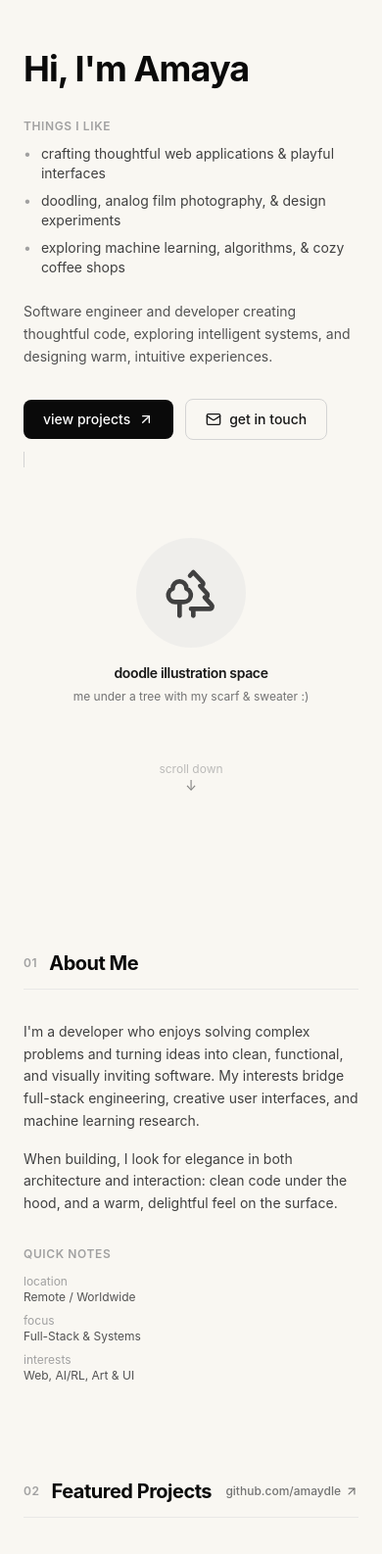
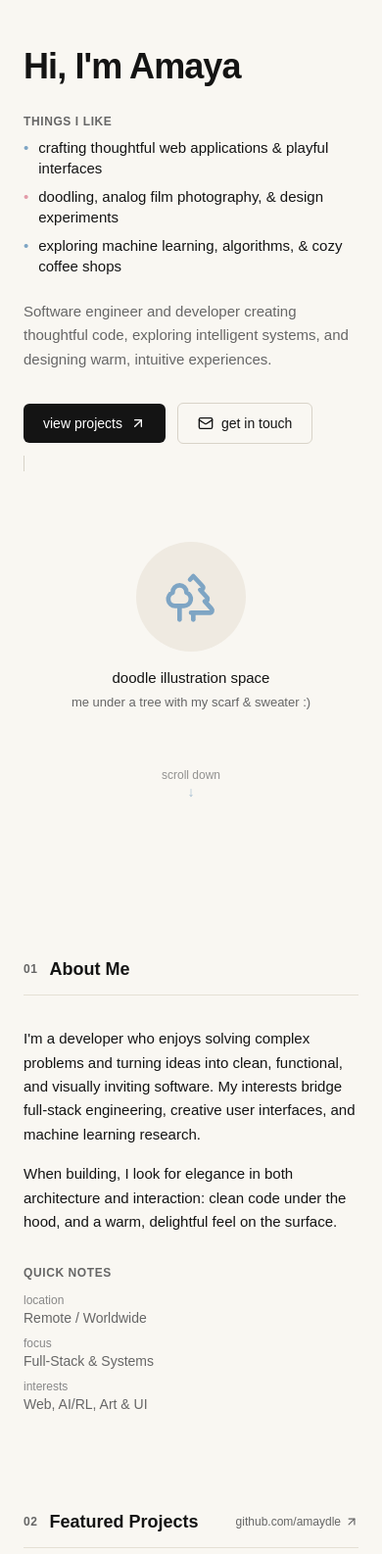
Before and after one commit to amaydle/amaydle.github.io, an Astro site: page / in a window 390 px wide. Shown: the top 1586 px of the page at 98% size. Built offline with nearby package versions, Linux system fonts and the light colour scheme; Astro itself is replaced by a stand-in of ours; some icons are missing.

Commit message:
Switch to sans-serif font-family, 16px Karpathy sizing, and Palette 1 Warm Linen & Ink

```diff
--- a/src/layouts/Layout.astro
+++ b/src/layouts/Layout.astro
@@ -22,7 +22,7 @@ const {
     <meta name="description" content={description} />
     <title>{title}</title>
   </head>
-  <body class="bg-[#F9F7F2] text-[#111111] min-h-screen antialiased selection:bg-neutral-900 selection:text-white">
+  <body class="bg-[#F9F7F2] text-[#141414] antialiased selection:bg-[#7EA5C4]/25 selection:text-[#141414]">
     <slot />
   </body>
 </html>
--- a/src/pages/index.astro
+++ b/src/pages/index.astro
@@ -4,7 +4,6 @@ import {
   Github,
   Linkedin,
   Mail,
-  ExternalLink,
   ArrowUpRight,
   Trees
 } from 'lucide-astro';
@@ -76,14 +75,14 @@ const skillCategories = [
         <!-- Left Side: Doodle Illustration Space (Floating Seamlessly, No Boxes) -->
         <div class="md:col-span-5 flex justify-center order-2 md:order-1">
           <div class="relative flex flex-col items-center justify-center text-center space-y-4 py-8">
-            <div class="w-28 h-28 rounded-full bg-neutral-200/50 flex items-center justify-center text-neutral-800">
-              <Trees class="w-14 h-14 text-neutral-700" />
+            <div class="w-28 h-28 rounded-full bg-[#EFEAE1] flex items-center justify-center text-[#141414]">
+              <Trees class="w-14 h-14 text-[#7EA5C4]" />
             </div>
             <div class="space-y-1">
-              <p class="font-semibold text-sm text-neutral-900 tracking-tight">
+              <p class="font-medium text-[15px] text-[#141414]">
                 doodle illustration space
               </p>
-              <p class="text-xs text-neutral-500 leading-relaxed">
+              <p class="text-[13px] text-[#666666] leading-relaxed">
                 me under a tree with my scarf & sweater :)
               </p>
             </div>
@@ -92,32 +91,32 @@ const skillCategories = [
 
         <!-- Right Side: Intro & I like xyz (Seamless Flow) -->
         <div class="md:col-span-7 space-y-6 order-1 md:order-2">
-          <h1 class="text-4xl sm:text-6xl font-bold tracking-tight text-neutral-950 leading-tight">
+          <h1 class="text-4xl sm:text-5xl font-bold tracking-tight text-[#141414]">
             Hi, I'm Amaya
           </h1>
 
           <!-- Things I Like (Seamless List) -->
-          <div class="space-y-2.5 pt-1">
-            <p class="text-xs font-semibold uppercase tracking-wider text-neutral-400">
+          <div class="space-y-2 pt-1">
+            <p class="text-xs font-semibold uppercase tracking-wider text-[#666666]">
               things I like
             </p>
-            <ul class="space-y-2 text-sm text-neutral-700">
+            <ul class="space-y-2 text-[15px] text-[#141414]">
               <li class="flex items-start gap-2.5">
-                <span class="text-neutral-400 select-none">•</span>
+                <span class="text-[#7EA5C4] select-none">•</span>
                 <span>crafting thoughtful web applications & playful interfaces</span>
               </li>
               <li class="flex items-start gap-2.5">
-                <span class="text-neutral-400 select-none">•</span>
+                <span class="text-[#E29BA8] select-none">•</span>
                 <span>doodling, analog film photography, & design experiments</span>
               </li>
               <li class="flex items-start gap-2.5">
-                <span class="text-neutral-400 select-none">•</span>
+                <span class="text-[#7EA5C4] select-none">•</span>
                 <span>exploring machine learning, algorithms, & cozy coffee shops</span>
               </li>
             </ul>
           </div>
 
-          <p class="text-sm text-neutral-600 leading-relaxed max-w-lg">
+          <p class="text-[15px] text-[#666666] leading-relaxed max-w-lg">
             Software engineer and developer creating thoughtful code, exploring intelligent systems, and designing warm, intuitive experiences.
           </p>
 
@@ -125,25 +124,25 @@ const skillCategories = [
           <div class="flex flex-wrap items-center gap-3 pt-2">
             <a
               href="#projects"
-              class="inline-flex items-center gap-2 px-5 py-2.5 rounded-lg bg-neutral-950 hover:bg-neutral-800 text-white font-medium text-sm transition-colors"
+              class="inline-flex items-center gap-2 px-5 py-2.5 rounded-md bg-[#141414] hover:bg-[#2c2c2c] text-white font-medium text-sm transition-colors"
             >
               view projects
               <ArrowUpRight class="w-4 h-4" />
             </a>
             <a
               href="mailto:amayauthsarani@gmail.com"
-              class="inline-flex items-center gap-2 px-5 py-2.5 rounded-lg bg-transparent hover:bg-neutral-200/50 text-neutral-900 border border-neutral-300 font-medium text-sm transition-colors"
+              class="inline-flex items-center gap-2 px-5 py-2.5 rounded-md bg-transparent hover:bg-neutral-200/50 text-[#141414] border border-[#d8d3c8] font-medium text-sm transition-colors"
             >
               <Mail class="w-4 h-4" />
               get in touch
             </a>
 
-            <div class="flex items-center space-x-1 pl-2 text-neutral-500 border-l border-neutral-300">
+            <div class="flex items-center space-x-1 pl-2 text-[#666666] border-l border-[#d8d3c8]">
               <a
                 href="https://github.com/amaydle"
                 target="_blank"
                 rel="noreferrer"
-                class="p-2 hover:text-black transition-colors"
+                class="p-2 hover:text-[#7EA5C4] transition-colors"
                 aria-label="GitHub"
               >
                 <Github class="w-5 h-5" />
@@ -152,7 +151,7 @@ const skillCategories = [
                 href="https://www.linkedin.com/in/amaydle/"
                 target="_blank"
                 rel="noreferrer"
-                class="p-2 hover:text-black transition-colors"
+                class="p-2 hover:text-[#7EA5C4] transition-colors"
                 aria-label="LinkedIn"
               >
                 <Linkedin class="w-5 h-5" />
@@ -164,21 +163,21 @@ const skillCategories = [
       </div>
 
       <!-- Scroll down indicator -->
-      <div class="pt-6 pb-2 text-center text-xs text-neutral-400 flex flex-col items-center gap-1 opacity-70 hover:opacity-100 transition-opacity">
+      <div class="pt-6 pb-2 text-center text-xs text-[#666666] flex flex-col items-center gap-1 opacity-70 hover:opacity-100 transition-opacity">
         <span>scroll down</span>
-        <span class="animate-bounce text-neutral-600 text-sm">↓</span>
+        <span class="animate-bounce text-[#7EA5C4] text-sm">↓</span>
       </div>
     </section>
 
     <!-- About Section (Seamless) -->
     <section id="about" class="space-y-6 scroll-mt-16">
-      <div class="flex items-center gap-3 border-b border-neutral-200/80 pb-3">
-        <span class="text-xs font-semibold tracking-wider text-neutral-400">01</span>
-        <h2 class="text-xl font-bold tracking-tight text-neutral-950">About Me</h2>
+      <div class="flex items-center gap-3 border-b border-[#E5E0D5] pb-3">
+        <span class="text-xs font-semibold tracking-wider text-[#666666]">01</span>
+        <h2 class="text-lg font-bold text-[#141414]">About Me</h2>
       </div>
 
       <div class="grid grid-cols-1 md:grid-cols-12 gap-8 pt-2">
-        <div class="md:col-span-8 space-y-4 text-neutral-700 leading-relaxed text-sm sm:text-base">
+        <div class="md:col-span-8 space-y-4 text-[#141414] leading-relaxed text-[15px]">
           <p>
             I'm a developer who enjoys solving complex problems and turning ideas into clean, functional, and visually inviting software. My interests bridge full-stack engineering, creative user interfaces, and machine learning research.
           </p>
@@ -187,12 +186,12 @@ const skillCategories = [
           </p>
         </div>
 
-        <div class="md:col-span-4 space-y-3 text-xs sm:text-sm text-neutral-600 md:border-l md:border-neutral-200/80 md:pl-6">
-          <p class="font-semibold text-xs uppercase tracking-wider text-neutral-400">Quick Notes</p>
-          <ul class="space-y-2">
-            <li><span class="text-neutral-400 block text-xs">location</span>Remote / Worldwide</li>
-            <li><span class="text-neutral-400 block text-xs">focus</span>Full-Stack & Systems</li>
-            <li><span class="text-neutral-400 block text-xs">interests</span>Web, AI/RL, Art & UI</li>
+        <div class="md:col-span-4 space-y-3 text-sm text-[#666666] md:border-l md:border-[#E5E0D5] md:pl-6">
+          <p class="font-semibold text-xs uppercase tracking-wider text-[#666666]">Quick Notes</p>
+          <ul class="space-y-2 text-[14px]">
+            <li><span class="text-[#888888] block text-xs">location</span>Remote / Worldwide</li>
+            <li><span class="text-[#888888] block text-xs">focus</span>Full-Stack & Systems</li>
+            <li><span class="text-[#888888] block text-xs">interests</span>Web, AI/RL, Art & UI</li>
           </ul>
         </div>
       </div>
@@ -200,35 +199,35 @@ const skillCategories = [
 
     <!-- Projects Section (Seamless Editorial List) -->
     <section id="projects" class="space-y-6 scroll-mt-16">
-      <div class="flex items-center justify-between border-b border-neutral-200/80 pb-3">
+      <div class="flex items-center justify-between border-b border-[#E5E0D5] pb-3">
         <div class="flex items-center gap-3">
-          <span class="text-xs font-semibold tracking-wider text-neutral-400">02</span>
-          <h2 class="text-xl font-bold tracking-tight text-neutral-950">Featured Projects</h2>
+          <span class="text-xs font-semibold tracking-wider text-[#666666]">02</span>
+          <h2 class="text-lg font-bold text-[#141414]">Featured Projects</h2>
         </div>
         <a
           href="https://github.com/amaydle"
           target="_blank"
           rel="noreferrer"
-          class="text-xs font-medium text-neutral-500 hover:text-black inline-flex items-center gap-1 transition-colors"
+          class="text-xs font-medium text-[#666666] hover:text-[#7EA5C4] inline-flex items-center gap-1 transition-colors"
         >
           github.com/amaydle <ArrowUpRight class="w-3.5 h-3.5" />
         </a>
       </div>
 
-      <div class="divide-y divide-neutral-200/70 pt-2">
+      <div class="divide-y divide-[#E5E0D5] pt-2">
         {projects.map((project) => (
-          <div class="py-6 first:pt-2 last:pb-2 space-y-2.5 group">
+          <div class="py-6 first:pt-2 last:pb-2 space-y-2 group">
             <div class="flex items-baseline justify-between gap-4">
-              <h3 class="font-semibold text-base sm:text-lg text-neutral-950 group-hover:text-neutral-600 transition-colors">
+              <h3 class="font-semibold text-base text-[#141414] group-hover:text-[#7EA5C4] transition-colors">
                 {project.title}
               </h3>
-              <div class="flex items-center gap-3 text-neutral-500 text-xs shrink-0">
+              <div class="flex items-center gap-3 text-[#666666] text-xs shrink-0">
                 {project.github && (
                   <a
                     href={project.github}
                     target="_blank"
                     rel="noreferrer"
-                    class="hover:text-black transition-colors inline-flex items-center gap-1"
+                    class="hover:text-[#7EA5C4] transition-colors inline-flex items-center gap-1"
                   >
                     code <ArrowUpRight class="w-3 h-3" />
                   </a>
@@ -238,7 +237,7 @@ const skillCategories = [
                     href={project.demo}
                     target="_blank"
                     rel="noreferrer"
-                    class="hover:text-black transition-colors inline-flex items-center gap-1"
+                    class="hover:text-[#7EA5C4] transition-colors inline-flex items-center gap-1"
                   >
                     live <ArrowUpRight class="w-3 h-3" />
                   </a>
@@ -246,13 +245,13 @@ const skillCategories = [
               </div>
             </div>
 
-            <p class="text-neutral-600 text-sm leading-relaxed max-w-2xl">
+            <p class="text-[#666666] text-sm leading-relaxed max-w-2xl">
               {project.description}
             </p>
 
             <div class="flex flex-wrap gap-2 pt-1">
               {project.tags.map((tag) => (
-                <span class="text-xs text-neutral-500 font-medium">
+                <span class="text-xs text-[#888888] font-medium">
                   #{tag}
                 </span>
               ))}
@@ -264,21 +263,21 @@ const skillCategories = [
 
     <!-- Skills Section (Seamless) -->
     <section id="skills" class="space-y-6 scroll-mt-16">
-      <div class="flex items-center gap-3 border-b border-neutral-200/80 pb-3">
-        <span class="text-xs font-semibold tracking-wider text-neutral-400">03</span>
-        <h2 class="text-xl font-bold tracking-tight text-neutral-950">Skills & Toolbox</h2>
+      <div class="flex items-center gap-3 border-b border-[#E5E0D5] pb-3">
+        <span class="text-xs font-semibold tracking-wider text-[#666666]">03</span>
+        <h2 class="text-lg font-bold text-[#141414]">Skills & Toolbox</h2>
       </div>
 
       <div class="grid grid-cols-1 sm:grid-cols-2 md:grid-cols-4 gap-8 pt-2">
         {skillCategories.map((group) => (
           <div class="space-y-3">
-            <h3 class="font-semibold text-sm text-neutral-950">
+            <h3 class="font-semibold text-sm text-[#141414]">
               {group.category}
             </h3>
-            <ul class="space-y-2 text-sm text-neutral-600">
+            <ul class="space-y-2 text-sm text-[#666666]">
               {group.skills.map((skill) => (
                 <li class="flex items-center gap-2">
-                  <span class="text-neutral-400">•</span>
+                  <span class="text-[#7EA5C4]">•</span>
                   <span>{skill}</span>
                 </li>
               ))}
@@ -291,20 +290,20 @@ const skillCategories = [
     <!-- Contact Section (Seamless) -->
     <section id="contact" class="space-y-6 scroll-mt-16 pt-8">
       <div class="text-center space-y-4 max-w-md mx-auto">
-        <div class="text-xs font-semibold uppercase tracking-wider text-neutral-400">
+        <div class="text-xs font-semibold uppercase tracking-wider text-[#666666]">
           04 / Get In Touch
         </div>
-        <h2 class="text-3xl sm:text-4xl font-bold tracking-tight text-neutral-950">
+        <h2 class="text-2xl sm:text-3xl font-bold text-[#141414]">
           Say hello :)
         </h2>
-        <p class="text-neutral-600 text-sm leading-relaxed">
+        <p class="text-[#666666] text-sm leading-relaxed">
           Have a question, a project idea, or just want to chat about tech or art? My inbox is always open.
         </p>
 
         <div class="flex flex-wrap justify-center gap-3 pt-3">
           <a
             href="mailto:amayauthsarani@gmail.com"
-            class="inline-flex items-center gap-2 px-6 py-2.5 rounded-lg bg-neutral-950 hover:bg-neutral-800 text-white font-medium text-sm transition-colors"
+            class="inline-flex items-center gap-2 px-6 py-2.5 rounded-md bg-[#141414] hover:bg-[#2c2c2c] text-white font-medium text-sm transition-colors"
           >
             <Mail class="w-4 h-4" />
             amayauthsarani@gmail.com
@@ -313,7 +312,7 @@ const skillCategories = [
             href="https://www.linkedin.com/in/amaydle/"
             target="_blank"
             rel="noreferrer"
-            class="inline-flex items-center gap-2 px-6 py-2.5 rounded-lg bg-transparent hover:bg-neutral-200/50 text-neutral-900 border border-neutral-300 font-medium text-sm transition-colors"
+            class="inline-flex items-center gap-2 px-6 py-2.5 rounded-md bg-transparent hover:bg-neutral-200/50 text-[#141414] border border-[#d8d3c8] font-medium text-sm transition-colors"
           >
             <Linkedin class="w-4 h-4" />
             LinkedIn
@@ -324,7 +323,7 @@ const skillCategories = [
   </main>
 
   <!-- Footer -->
-  <footer class="border-t border-neutral-200/80 py-12 text-center text-xs text-neutral-500 mt-24">
+  <footer class="border-t border-[#E5E0D5] py-12 text-center text-xs text-[#666666] mt-24">
     <div class="max-w-4xl mx-auto px-6 flex flex-col sm:flex-row items-center justify-between gap-4">
       <p>© {new Date().getFullYear()} Amaya. All rights reserved.</p>
       <p>crafted with care using Astro & Tailwind</p>
--- a/src/styles/global.css
+++ b/src/styles/global.css
@@ -3,20 +3,30 @@
 @layer base {
   html {
     scroll-behavior: smooth;
-    font-family: -apple-system, BlinkMacSystemFont, "SF Pro Text", "SF Pro Display", "SF Pro", system-ui, -apple-system, sans-serif;
+    font-family: sans-serif;
+    font-size: 16px;
+    line-height: 1.4;
     background-color: #F9F7F2;
-    color: #111111;
+    color: #141414;
     -webkit-font-smoothing: antialiased;
     -moz-osx-font-smoothing: grayscale;
   }
 
   body {
-    font-family: -apple-system, BlinkMacSystemFont, "SF Pro Text", "SF Pro Display", "SF Pro", system-ui, -apple-system, sans-serif;
+    font-family: sans-serif;
+    font-size: 16px;
+    line-height: 1.4;
+    background-color: #F9F7F2;
+    color: #141414;
   }
 
   h1, h2, h3, h4, h5, h6 {
-    font-family: -apple-system, BlinkMacSystemFont, "SF Pro Display", "SF Pro Text", "SF Pro", system-ui, -apple-system, sans-serif;
-    color: #111111;
-    letter-spacing: -0.025em;
+    font-family: sans-serif;
+    color: #141414;
+    line-height: 1.2;
+  }
+
+  p, li, span, a {
+    font-family: sans-serif;
   }
 }
```
